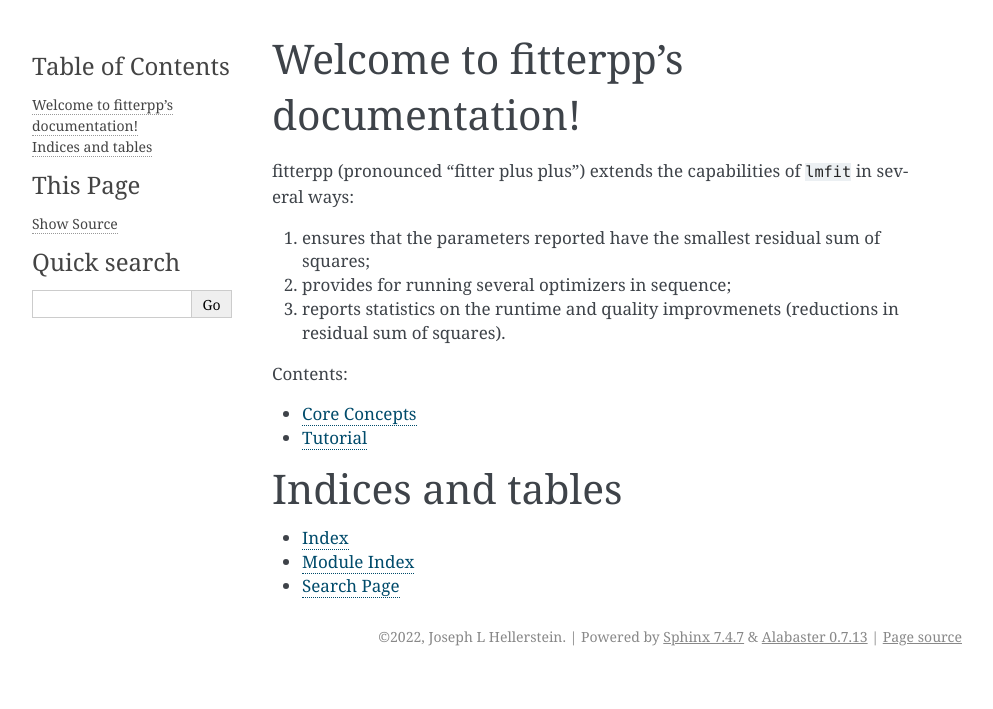
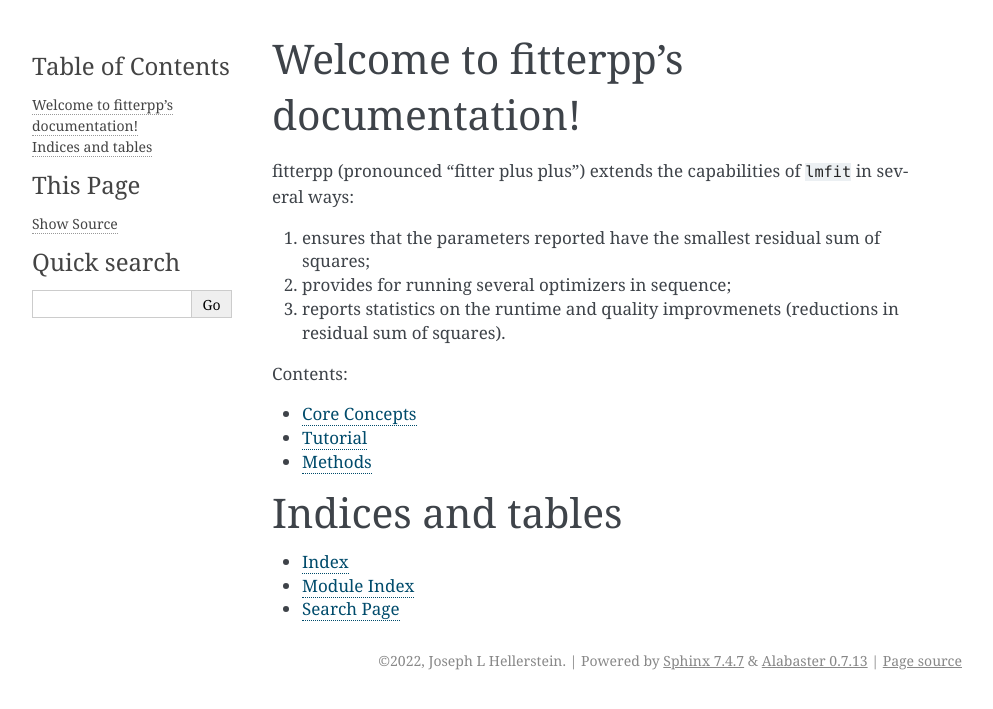
Before and after one commit to ModelEngineering/ExtendedFitter, a Sphinx documentation site: the page built from docs/source/index.rst, in a window 1280 px wide. Shown: the top 709 px of the page, without its empty margins (148-1141 px from the left). Built offline with Sphinx 7.4.7, drawn with Linux system fonts in a browser that asks for light colours.

Commit message:
Progress on docs

```diff
--- a/docs/source/conf.py
+++ b/docs/source/conf.py
@@ -30,8 +30,7 @@
 # Add any Sphinx extension module names here, as strings. They can be
 # extensions coming with Sphinx (named 'sphinx.ext.*') or your custom
 # ones.
-extensions = [
-]
+extensions = ['sphinx.ext.todo', 'sphinx.ext.viewcode', 'sphinx.ext.autodoc']
 
 # Add any paths that contain templates here, relative to this directory.
 templates_path = ['_templates']
--- a/docs/source/index.rst
+++ b/docs/source/index.rst
@@ -21,6 +21,7 @@
 
    concepts
    tutorial
+   methods
 
 
 
--- /dev/null
+++ b/docs/source/methods.rst
@@ -0,0 +1,5 @@
+Methods
+=============
+
+.. autoclass:: fitterpp.Fitterpp
+.. autofunction:: fitterpp.Fitterpp.execute
```
Also changed, not shown: 1 other file.
